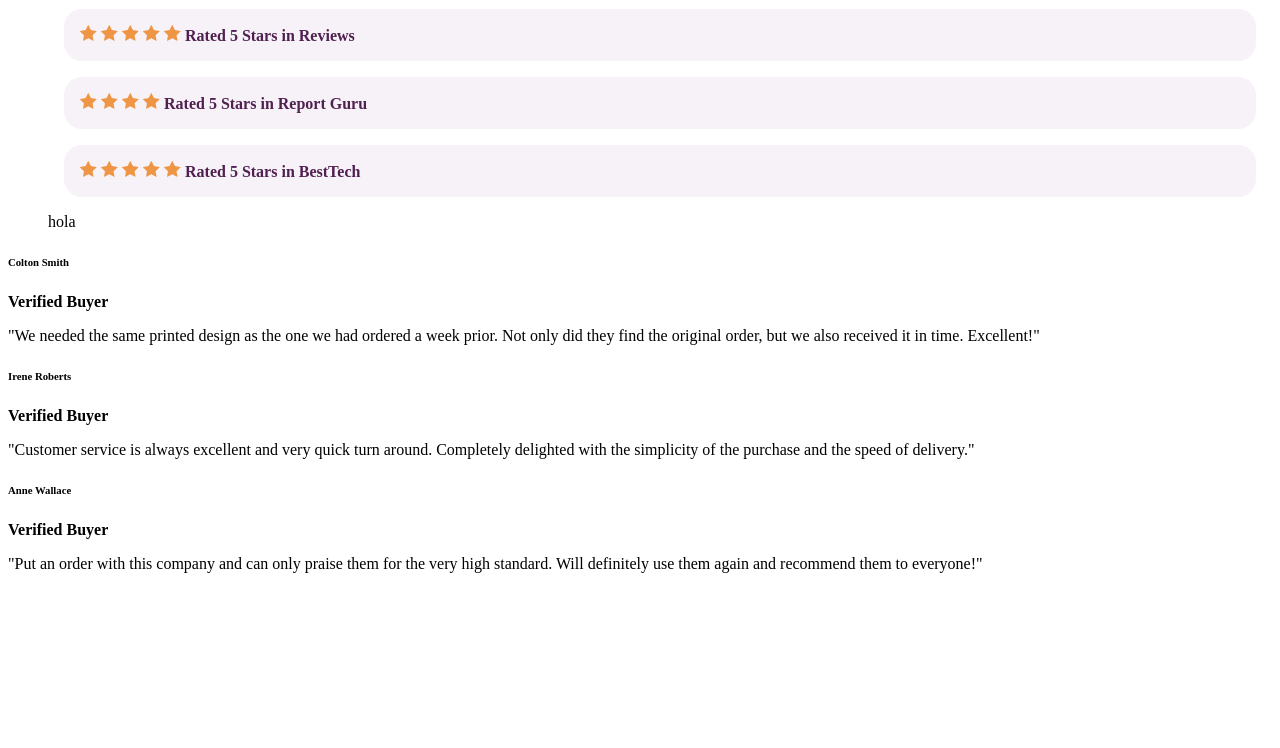
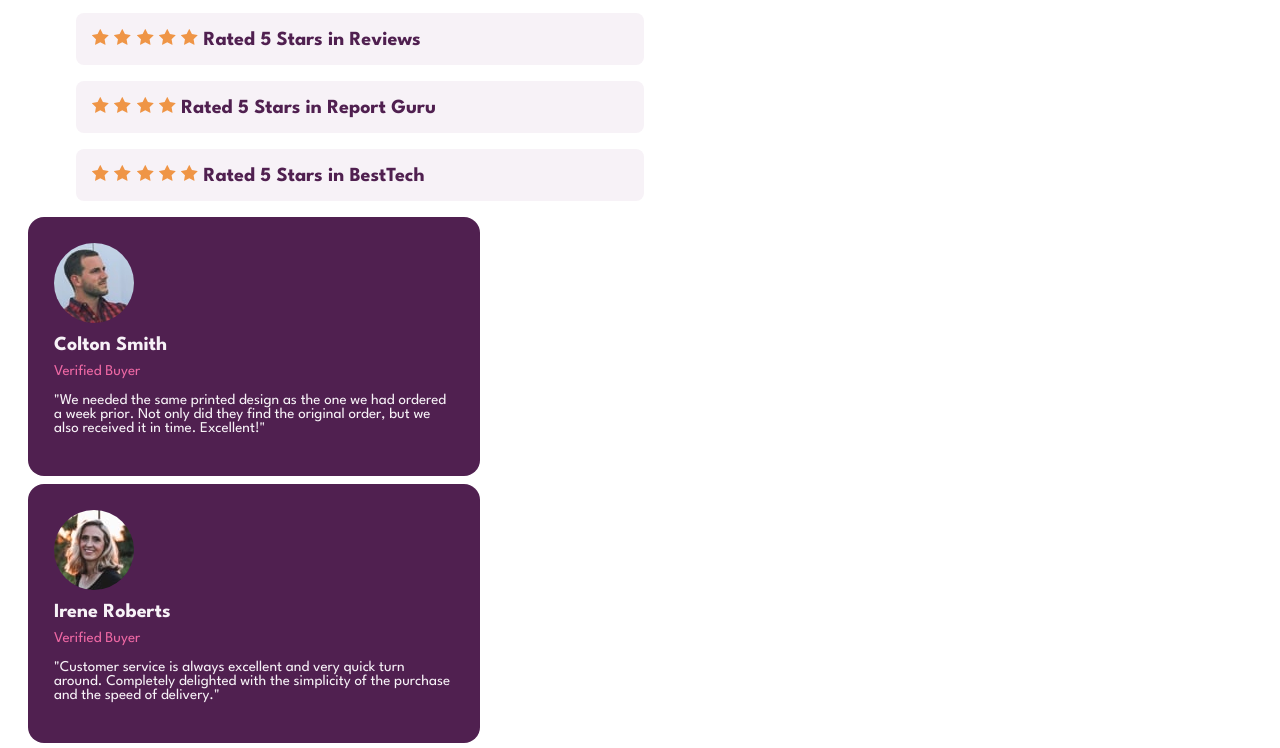
Before and after one commit to cchavezmx/21-web-D, a plain HTML site: page index.html in a window 1280 px wide. Shown: the part 105-853 px from the top of the page. Before the commit the page ends 800 px from the top, so only its background shows below. Drawn offline with Linux system fonts and the light colour scheme.

Commit message:
nuevo diseño y clase de flexbox

```diff
--- /dev/null
+++ b/flexbox/flexbox.css
@@ -0,0 +1,47 @@
+* {
+  background-color: #f2f2f2;
+}
+
+.padre {
+  background-color: rgb(63, 161, 241);
+  width: 800px;
+  height: 800px;
+
+  display: flex;
+  /* flex-direccion puede ser row, row-reverse, column, column-reverse */
+  /* justify-content: flex-start, center, flex-end */
+  /* justify-content **especial** space-around, space-evenly, space-between */
+  /* row column */
+  /* contenedores flexbox multilinea  */
+  flex-wrap: wrap;
+  justify-content: center;
+  /* solo funciona para contenedores multilinea */
+  align-content: center;
+  /* gap: 40px; */
+}
+
+.hijo {
+  background-color: rgb(0, 182, 106);
+  margin: 10px 10px;
+  display: block;
+  width: 200px;
+  height: 200px;
+  font-size: 40px;
+
+  /* cuando el hijo tiene nietos */
+  display: flex;
+  justify-content: center;
+  align-items: center;
+
+}
+
+.grow {
+  /* propiedades que van directo en los hijos */
+  flex-grow: 1;
+  background-color: white;
+  transform: translate(0px, 30px)
+}
+
+.lastOrder {
+  order: 1;
+}
--- a/index.html
+++ b/index.html
@@ -7,7 +7,6 @@
     <!-- un comentario para mi yo del futuro -->
     <meta name="viewport" content="width=device-width, initial-scale=1.0" />
     <!-- displays site properly based on user's device -->
-
     <link
       rel="icon"
       type="image/png"
@@ -15,9 +14,7 @@
       href="./images/favicon-32x32.png"
     />
 
-    <link
-      rel="stylesheet" type="text/css" href="style.css"
-    />
+    <link rel="stylesheet" type="text/css" href="style.css" />
 
     <!-- Esta etiqueta solo debe estar presente 1 vez en el archivo -->
     <!-- sirve para el SEO -->
@@ -68,14 +65,12 @@
             <span class="etrellita"></span>
             Rated 5 Stars in BestTech
           </li>
-          <p>
-            hola
-          </p>
         </ol>
 
     </div>
     <div class="contenedor">
-      <div>
+      <div class="user-card">
+        <img src="./images/image-colton.jpg" alt="foto de usuario" />
         <h6>
           Colton Smith
         </h6>
@@ -88,7 +83,8 @@
         </p>
       </div>
 
-      <div>
+      <div class="user-card">
+        <img src="./images/image-irene.jpg" alt="foto de usuario" />
         <h6>
           Irene Roberts
         </h6>
@@ -99,7 +95,8 @@
         </p>
       </div>
 
-      <div>
+      <div class="user-card">
+        <img src="./images/image-anne.jpg" alt="foto de usuario" />
         <h6>Anne Wallace</h6>
         <strong>Verified Buyer</strong>
         <p>
--- a/style.css
+++ b/style.css
@@ -1,10 +1,38 @@
 /* el punto indica el nombre de la clase */
 /* clase de CSS es artista */
+@import url('https://fonts.googleapis.com/css2?family=League+Spartan:wght@400;500;700&display=swap');
+
+:root {
+  font-family: 'League Spartan', sans-serif;
+  font-size: 15px;
+  --very-mark-magenta: hsl(300, 43%, 22%);
+  --soft-pink: hsl(333, 80%, 67%);
+  --dark-grayish-magenta: hsl(303, 10%, 53%);
+  --light-grayish-magenta: hsl(300, 24%, 96%);
+  --white: hsl(0, 0%, 100%);
+}
+
+/* css reset */
+html, body {
+  font-size: 100%;
+  margin: 0px;
+  padding: 0px;
+  box-sizing: inherit;
+}
+
+*:before, *:after {
+  box-sizing: border-box;
+}
+
+body {
+  padding: 20px;
+}
 
 .text_footer {
   font-size: 11px;
   text-align: center;
 }
+
 .text_footer a {
   color: hsl(228, 45%, 44%);
 }
@@ -14,23 +42,56 @@
 }
 
 h1{
-  color: hsl(300, 43%, 22%);
+  color: var(--very-mark-magenta);
 }
-
 
 .rated-card {
   list-style: none;
+  width: 600px;
 }
 
 .rated-card li{
-  background-color: hsl(300, 24%, 96%);
+  background-color: var(--light-grayish-magenta);
+  font-size: 20px;
   margin: 16px;
-  border-radius: 18px;
+  border-radius: 8px;
   padding: 16px;
-  color: hsl(300, 43%, 22%);
+  color: var(--very-mark-magenta);
   font-weight: bold;
 }
 
 .etrellita {
   content: url(./images/icon-star.svg)
 }
+
+
+.user-card {
+  width: 400px;
+  background-color: var(--very-mark-magenta);
+  border-radius: 16px;
+  padding: 26px;
+  color: var(--light-grayish-magenta);
+  margin: 8px;
+}
+
+.user-card h6 {
+  font-size: 20px;
+  /* margin: 0;
+  margin-bottom: 5px; */
+/* top, bottom - left rigth    */
+  margin: 10px 0;
+        /* top rigth bottom left */
+  /* margin: 10px  0       0      0; */
+
+}
+
+.user-card strong {
+  color: var(--soft-pink);
+  font-weight: normal;
+}
+
+.user-card img  {
+  width: 80px;
+  height: 80px;
+  border-radius: 999px;
+}
```
Also changed, not shown: flexbox/flexbox.html (added, +22 -0 lines).
